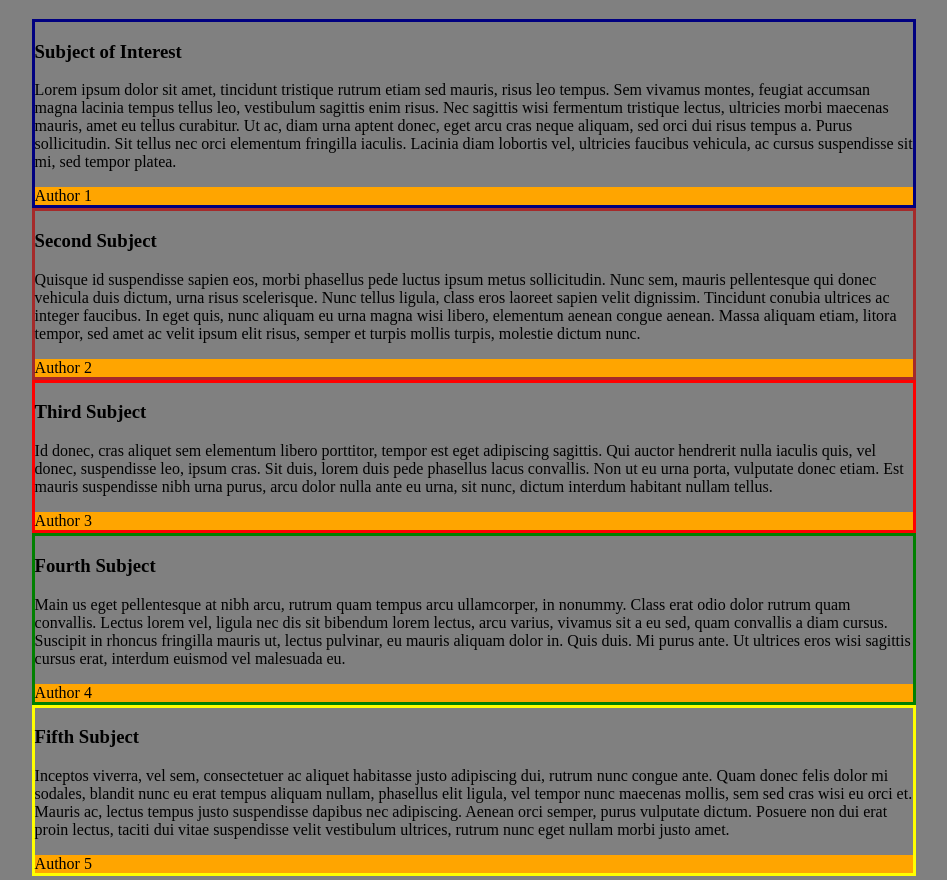
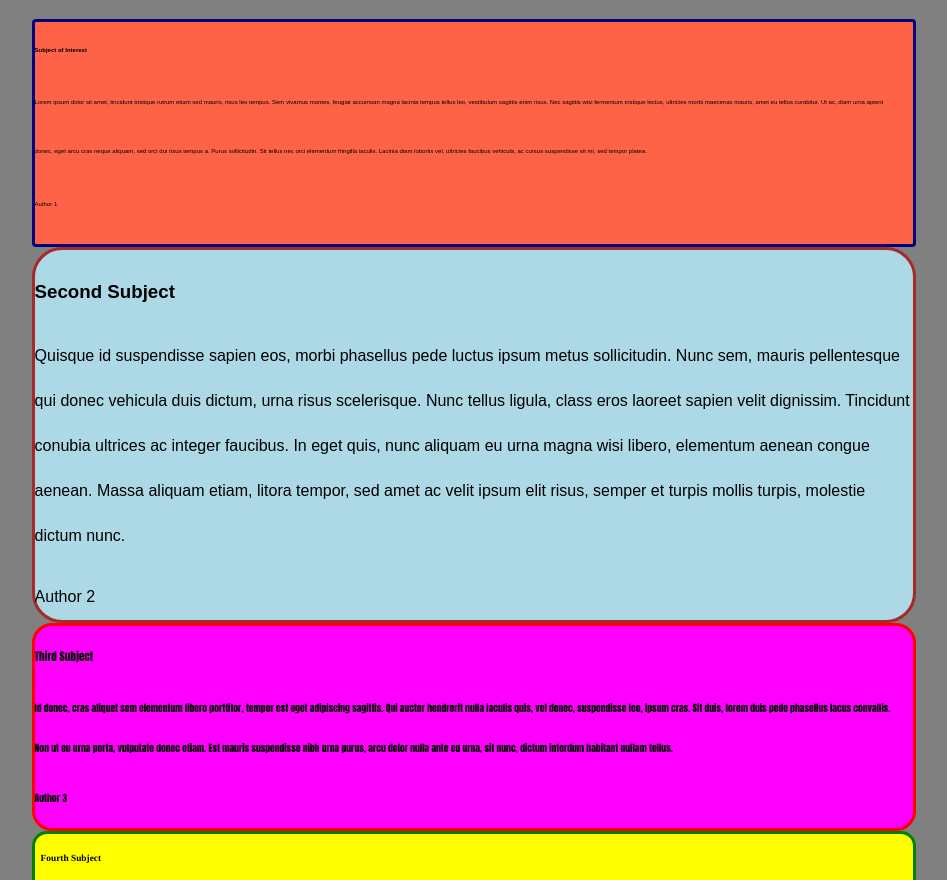
Before and after one commit to RillistikPete/BLOG, a plain HTML site: page index.html in a window 1280 px wide. Shown: the part 61-941 px from the top of the page, without its empty margins (166-1113 px from the left). Drawn offline with Linux system fonts and the light colour scheme.

Commit message:
third commit css

```diff
--- a/CSS/blogstyles.css
+++ b/CSS/blogstyles.css
@@ -17,26 +17,53 @@ h1 {
 
 .art1 {
 	border: 3px solid navy;
+	border-radius: 4px;
+	font-family: arial;
+	font-size: .2em;
+	background-color: tomato;
+	line-height: 49px;
+	padding: 0 15px 15px 0;
 }
 .art2 {
 	border: 3px solid brown;
+	border-radius: 30px;
+	font-family: sans-serif;
+	font-size: 1em;
+	background-color: lightblue;
+	line-height: 45px;
+	padding: 1px 1px 1px 0;
 }
 .art3 {
 	border: 3px solid red;
+	border-radius: 20px;
+	font-family: impact;
+	font-size: .6em;
+	background-color: magenta;
+	line-height: 40px;
+	padding: 0 10px 10px 0;
 }
 .art4 {
 	border: 3px solid green;
+	border-radius: 15px;
+	font-family: times;
+	font-size: .5em;
+	background-color: yellow;
+	line-height: 30px;
+	padding: 0 5px 0 6px;
 }
 .art5 {
 	border: 3px solid yellow;
+	border-radius: 10px;
+	font-family: verdana;
+	font-size: .9em;
+	background-color: red;
+	line-height: 20px;
+	padding: 0 5px 5px 0;
 }
 
 /**************************** END OF SECTIONS
 ****************************/
 
-.artfooter {
-	background-color: orange;
-}
 
 .main {
 	text-align: center;
```
